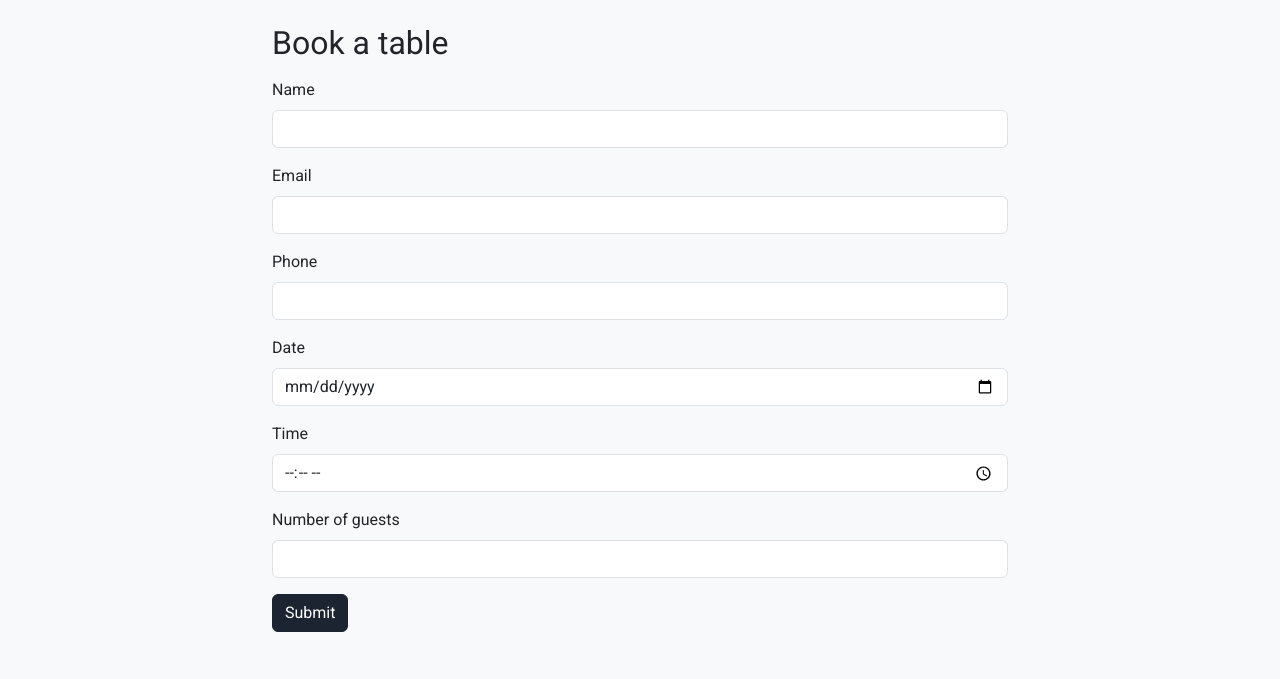
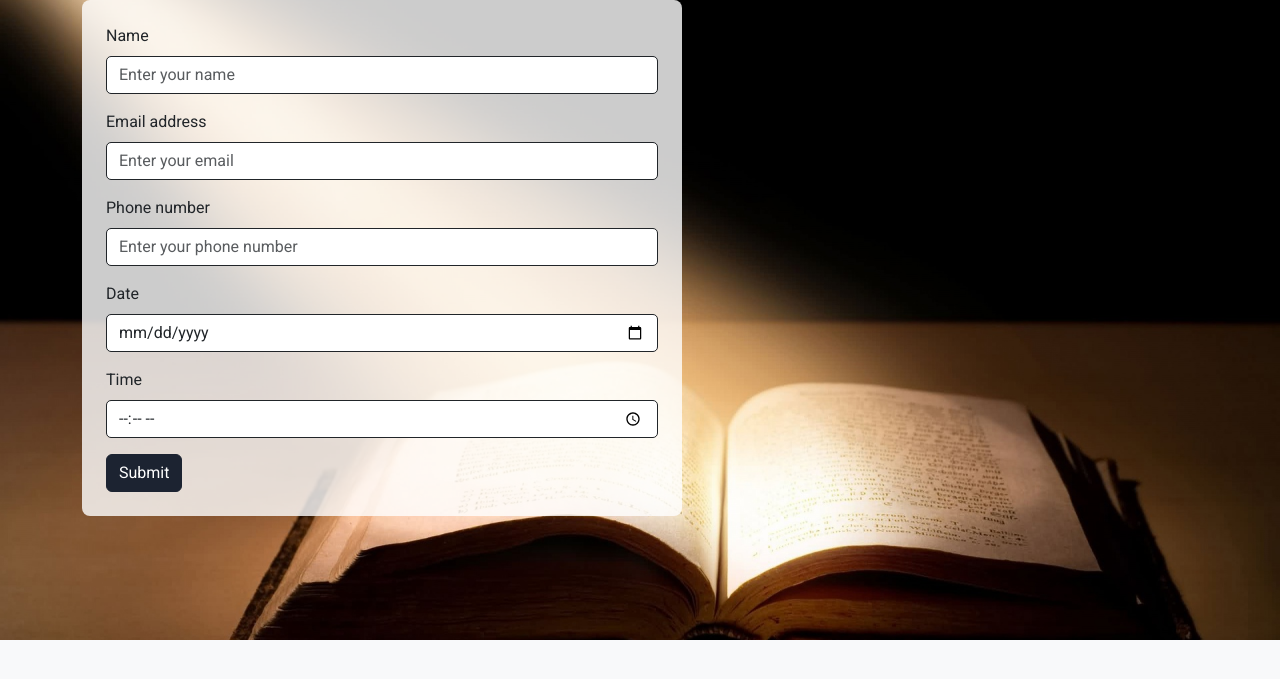
Before and after one commit to tronborg2000/Restaurant-Booking-One, a Flask app: page /booking in a window 1280 px wide. Shown: the part 64-743 px from the top of the page. Run offline with Flask 2, Linux system fonts and the light colour scheme; some libraries are stand-ins or nearby versions.

Commit message:
add booking form css

```diff
--- a/assets/css/styles.css
+++ b/assets/css/styles.css
@@ -38,14 +38,23 @@ body {
   position: relative;
 }
 
-
-.hero-text {
+.hero-text-wrapper {
   position: absolute;
   top: 50%;
   left: 50%;
   transform: translate(-50%, -50%);
+  background-color: rgba(255, 255, 255, 0.8);
+  padding: 1rem;
+  border-radius: 8px;
+  box-shadow: 0 2px 10px rgba(0, 0, 0, 0.2);
+  display: flex;
+  justify-content: center;
+  align-items: center;
+}
+
+.hero-text {
   text-align: center;
-  color: #fff;
+  color: #1c2331;
   max-width: 80%;
 }
 
@@ -70,3 +79,29 @@ body {
   background-color: #0a0e14;
   border-color: #0a0e14;
 }
+
+.booking-section {
+  height: 80vh;
+  background-image: url('/assets/images/booking.jpg');
+  background-size: cover;
+  background-position: center;
+  position: relative;
+}
+
+.booking-form {
+  background-color: rgba(255, 255, 255, 0.8);
+  padding: 1.5rem;
+  border-radius: 8px;
+  max-width: 600px;
+  width: 100%;
+}
+
+
+.booking-section h2 {
+  color: #1c2331;
+  font-weight: 700;
+}
+
+.booking-section form .form-control {
+  border-radius: 5px;
+  border: 1px solid
--- a/main.py
+++ b/main.py
@@ -54,4 +54,4 @@ def submit_booking():
         return render_template('booking.html', error="The selected date and time are not available.")
 
 if __name__ == '__main__':
-    app.run(debug=True)
+    app.run(debug=True, port=5001)
--- a/templates/booking.html
+++ b/templates/booking.html
@@ -4,7 +4,9 @@
   <meta charset="UTF-8">
   <meta name="viewport" content="width=device-width, initial-scale=1.0">
   <title>SPORK Restaurant Booking System - Booking</title>
-  <link href="https://cdn.jsdelivr.net/npm/bootstrap@5.3.0-alpha1/dist/css/bootstrap.min.css" rel="stylesheet" integrity="sha384-KyZXEAg3QhqLMpG8r+Knujsl7/1L_dstPt3+1z4lOY4Ck5CJxA24zzP+gjKtfho3" crossorigin="anonymous">
+  <link href="https://cdn.jsdelivr.net/npm/bootstrap@5.3.0-alpha1/dist/css/bootstrap.min.css" rel="stylesheet" crossorigin="anonymous">
+  <link rel="stylesheet" href="https://maxcdn.bootstrapcdn.com/bootstrap/5.0.0-alpha1/css/bootstrap-icons.css" crossorigin="anonymous">
+  <link rel="stylesheet" href="https://cdnjs.cloudflare.com/ajax/libs/font-awesome/6.1.1/css/all.min.css" crossorigin="anonymous">
   <link rel="stylesheet" href="/assets/css/styles.css">
 </head>
 <body>
@@ -17,7 +19,7 @@
       <div class="collapse navbar-collapse" id="navbarNav">
         <ul class="navbar-nav">
           <li class="nav-item">
-            <a class="nav-link" href="/">Home</a>
+            <a class="nav-link" href="#">Home</a>
           </li>
           <li class="nav-item">
             <a class="nav-link" href="/booking">Bookings</a>
@@ -26,41 +28,39 @@
       </div>
     </div>
   </nav>
+
+  <section class="booking-section">
     <div class="container">
-    <div class="row">
-      <div class="col-md-8 mx-auto">
-        <h2 class="mt-4 mb-3">Book a table</h2>
-        <form action="/submit-booking" method="post">
+      <form class="booking-form">
+
         <div class="mb-3">
           <label for="name" class="form-label">Name</label>
-            <input type="text" class="form-control" id="name" name="name" required>
+          <input type="text" class="form-control" id="name" placeholder="Enter your name">
         </div>
         <div class="mb-3">
-            <label for="email" class="form-label">Email</label>
-            <input type="email" class="form-control" id="email" name="email" required>
+          <label for="email" class="form-label">Email address</label>
+          <input type="email" class="form-control" id="email" placeholder="Enter your email">
         </div>
         <div class="mb-3">
-            <label for="phone" class="form-label">Phone</label>
-            <input type="text" class="form-control" id="phone" name="phone" required>
+          <label for="phone" class="form-label">Phone number</label>
+          <input type="tel" class="form-control" id="phone" placeholder="Enter your phone number">
         </div>
         <div class="mb-3">
           <label for="date" class="form-label">Date</label>
-            <input type="date" class="form-control" id="date" name="date" required>
+          <input type="date" class="form-control" id="date">
         </div>
         <div class="mb-3">
           <label for="time" class="form-label">Time</label>
-            <input type="time" class="form-control" id="time" name="time" required>
-          </div>
-          <div class="mb-3">
-            <label for="guests" class="form-label">Number of guests</label>
-            <input type="number" class="form-control" id="guests" name="guests" min="1" required>
+          <input type="time" class="form-control" id="time">
         </div>
         <button type="submit" class="btn btn-primary">Submit</button>
       </form>
     </div>
-    </div>
-  </div>
-  <script src="https://cdn.jsdelivr.net/npm/@popperjs/core@2.11.6/dist/umd/popper.min.js" integrity="sha384-oBqDVmMz4fnFO9gybBud7l2QjQ7+zU6d4uA7OhJmK6uTq7TIyq+yb7b3P3M4yC43" crossorigin="anonymous"></script>
-  <script src="https://cdn.jsdelivr.net/npm/bootstrap@5.3.0-alpha1/dist/js/bootstrap.min.js" integrity="sha384-cn7l7gDp0eyniUwwAZgrzD06kc/tftFf19TOAs2zVinnD/C7E91j9yyk5//jjpt/" crossorigin="anonymous"></script>
+  </section>
+
+  <script src="https://cdn.jsdelivr.net/npm/@popperjs/core@2.11.6/dist/umd/popper.min.js" crossorigin="anonymous"></script>
+  <script src="https://cdn.jsdelivr.net/npm/bootstrap@5.3.0-alpha1/dist/js/bootstrap.min.js" crossorigin="anonymous"></script>
+  <script src="/assets/js/scripts.js"></script>
+
 </body>
-</html>
+</html
```
Also changed, not shown: templates/index.html (+11 -10 lines), README.md, assets/images/booking.jpg (added), assets/images/heroimage.jpg (added), images/heroimage.jpg (deleted). Lines whose indentation alone changed are shown as unchanged.
